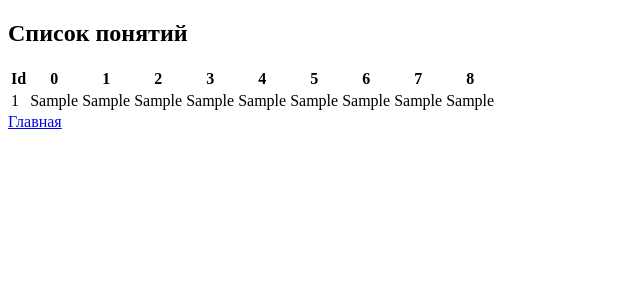
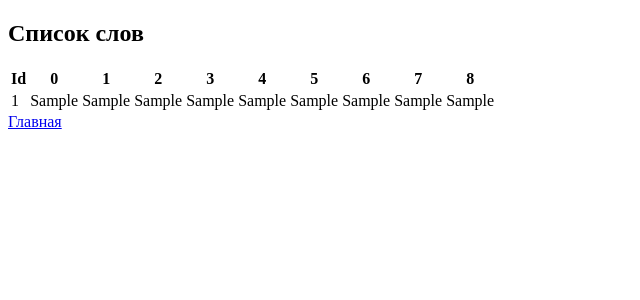
Before and after one commit to HDiman/lotos, a Django app: page /list in a window 1280 px wide. Shown: the top 300 px of the page, without its empty margins (0-640 px from the left). Run offline with Django 4.2, Linux system fonts and the light colour scheme; tables that the repository leaves empty hold one stand-in row (values such as "Sample post").

```diff
--- a/my_lotos/main/templates/main/list.html
+++ b/my_lotos/main/templates/main/list.html
@@ -5,7 +5,7 @@
     <title>Title</title>
 </head>
 <body>
-    <h2>Список понятий</h2>
+    <h2>Список слов</h2>
     <table>
         <thead><th>Id</th><th>0</th><th>1</th><th>2</th><th>3</th><th>4</th><th>5</th><th>6</th><th>7</th><th>8</th><th></th></thead>
         {% for item in grid %}
--- a/my_lotos/main/views.py
+++ b/my_lotos/main/views.py
@@ -1,5 +1,4 @@
 from django.shortcuts import render, redirect
-# from .data_base import data
 from .models import Grid
 
 
```
